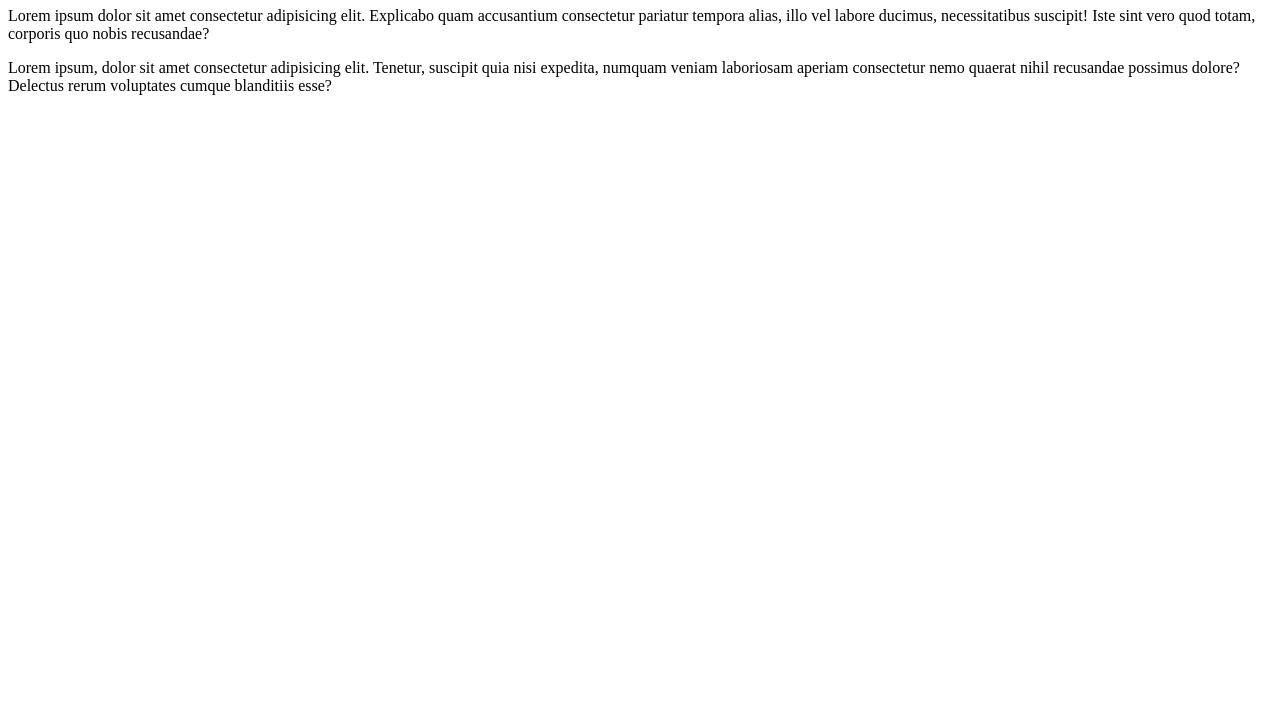
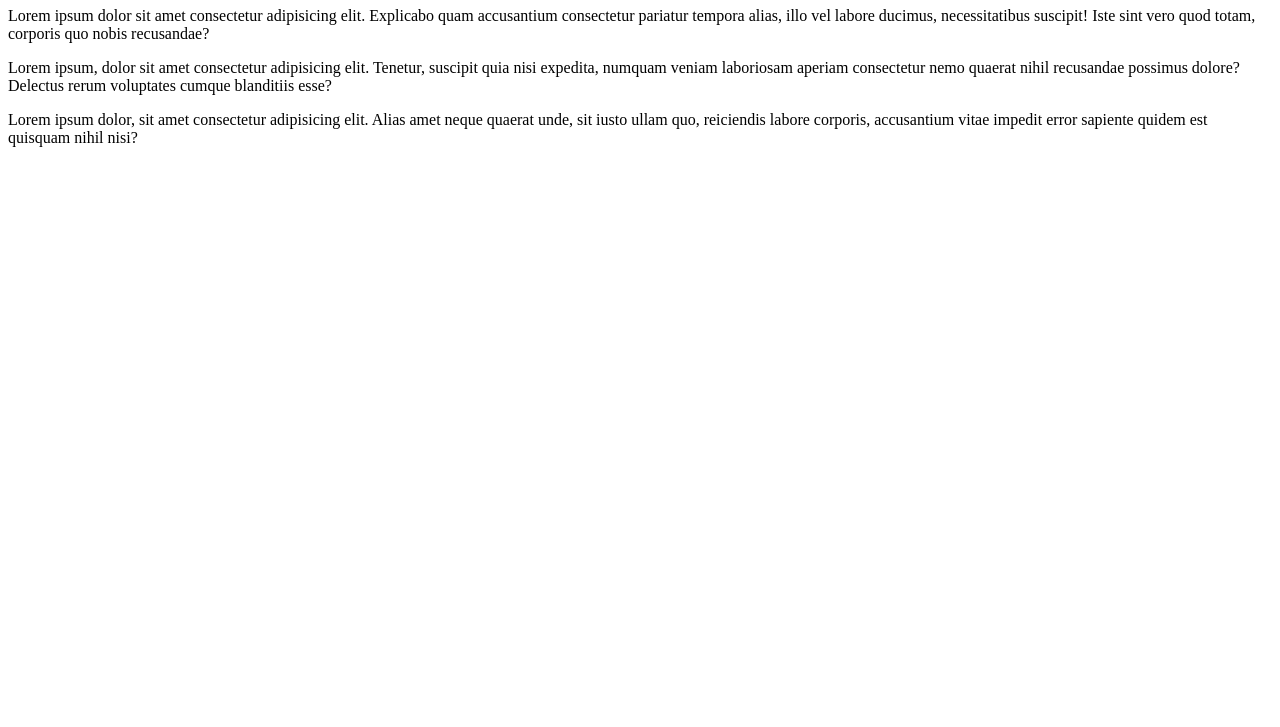
Before and after one commit to exson2023/fuzzy-lamp, a plain HTML site: page index.html in a window 1280 px wide. Shown: the part 73-800 px from the top of the page. Drawn offline with Linux system fonts and the light colour scheme.

Commit message:
added another para

```diff
--- a/index.html
+++ b/index.html
@@ -22,6 +22,10 @@
             veniam laboriosam aperiam consectetur nemo quaerat nihil recusandae possimus dolore? Delectus rerum
             voluptates cumque blanditiis esse?
         </p>
+        <p>
+            Lorem ipsum dolor, sit amet consectetur adipisicing elit. Alias amet neque quaerat unde, sit iusto ullam
+            quo, reiciendis labore corporis, accusantium vitae impedit error sapiente quidem est quisquam nihil nisi?
+        </p>
     </main>
 </body>
 
```
